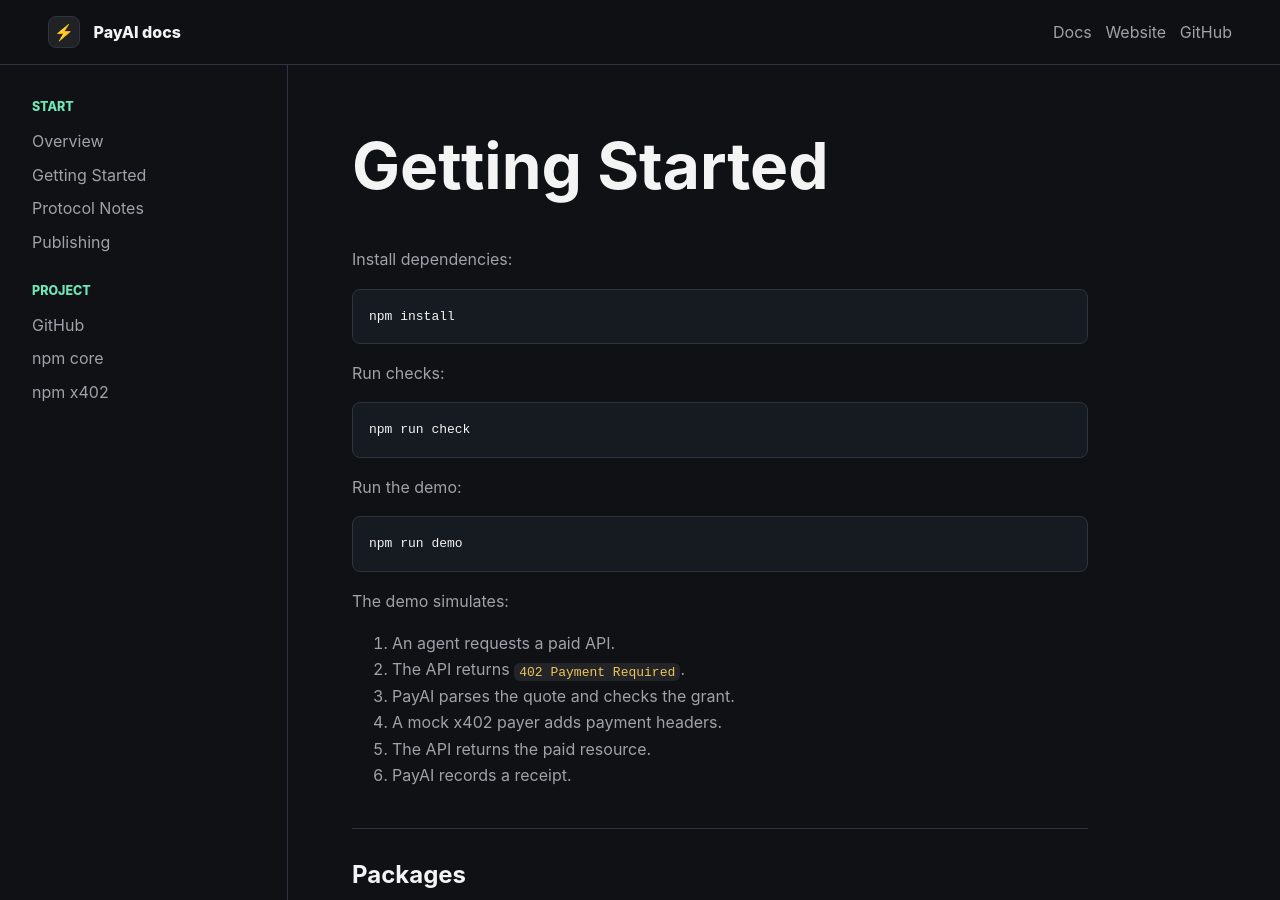
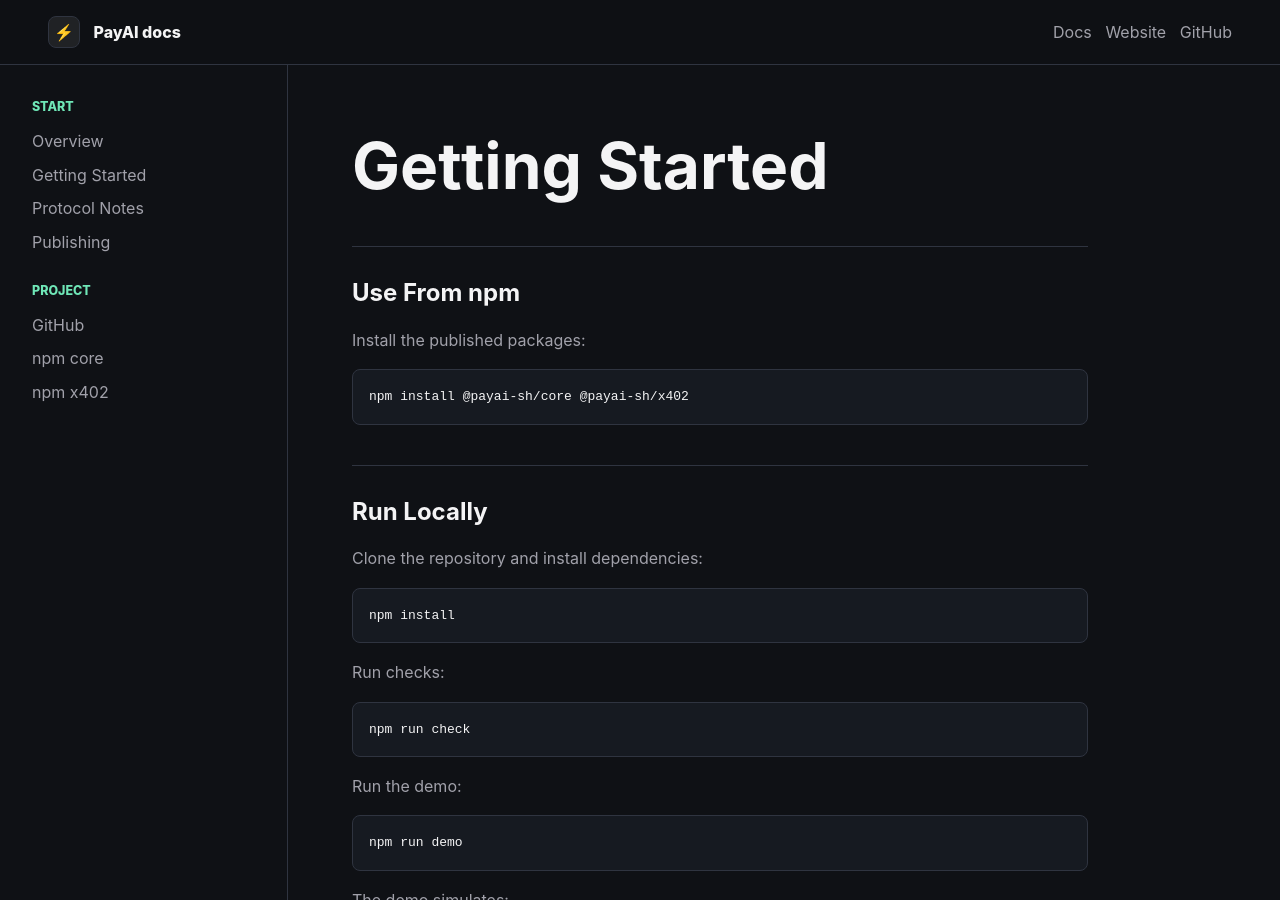
Before and after one commit to jerrywang33/payai-sh, a Jekyll site: the page built from docs/getting-started.md, in a window 1280 px wide and 900 px high. Built offline with Jekyll 4.4.1, drawn with Linux system fonts in a browser that asks for light colours; our own code applies the rules of GitHub Pages for plain Markdown files.

Commit message:
docs: clarify npm install path

````diff
--- a/docs/getting-started.md
+++ b/docs/getting-started.md
@@ -1,6 +1,16 @@
 # Getting Started
 
-Install dependencies:
+## Use From npm
+
+Install the published packages:
+
+```bash
+npm install @payai-sh/core @payai-sh/x402
+```
+
+## Run Locally
+
+Clone the repository and install dependencies:
 
 ```bash
 npm install
````
Also changed, not shown: docs/getting-started/index.html (+6 -1 lines), README.md.
